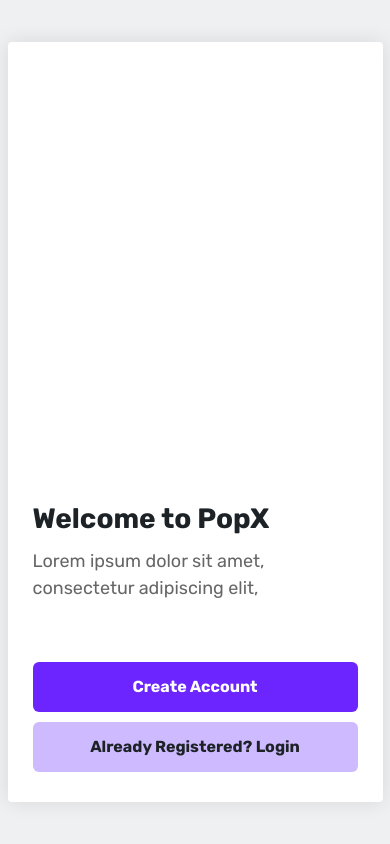
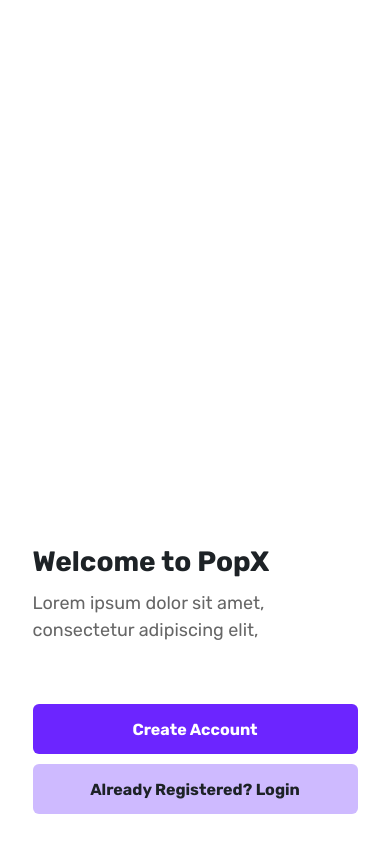
Before and after one commit to Aditibawiskar/popx-assignment-aditi, a React (Vite) app: page / in a window 390 px wide. Built offline with nearby package versions, Linux system fonts and the light colour scheme.

Commit message:
Refactor Container for mobile responsiveness

```diff
--- a/src/components/Container.jsx
+++ b/src/components/Container.jsx
@@ -1,32 +1,16 @@
 import React from 'react';
+import '../styles/form.css'; // Importing the CSS file is crucial
 
 const Container = ({ children }) => {
   return (
-    <div style={{
-      display: 'flex',
-      justifyContent: 'center',
-      alignItems: 'center',
-      minHeight: '100vh',
-      backgroundColor: '#eef0f2', // Grey background for browser
-    }}>
-      {/* This is the CARD that holds your app */}
-      <div style={{
-        width: '100%',
-        // maxWidth: '450px', // FIXED WIDTH: Prevents shrinking/squeezing
-        // minHeight: '667px',
-        width: '375px',
-height: '812px',
-        maxHeight: '90vh', // Fits on screen nicely
-        backgroundColor: '#ffffff',
-        boxShadow: '0px 0px 20px rgba(0,0,0,0.1)',
-        borderRadius: '4px',
-        overflowY: 'auto', // Scroll if content is too long
-        position: 'relative',
-        display: 'flex',
-        flexDirection: 'column'
-      }}>
+    // Replaced inline styles with the "main-wrapper" class
+    <div className="main-wrapper">
+
+      {/* Replaced inline styles with the "app-card" class */}
+      <div className="app-card">
         {children}
       </div>
+
     </div>
   );
 };
--- a/src/pages/SignupPage.jsx
+++ b/src/pages/SignupPage.jsx
@@ -76,7 +76,7 @@ const SignupPage = () => {
           font-size: 16px;
           font-weight: bold;
           cursor: pointer;
-          margin-top: 110px; /* Pushes to bottom */
+          margin-top: 140px; /* Pushes to bottom */
         }
 
         .signup-btn:hover {
--- a/src/styles/form.css
+++ b/src/styles/form.css
@@ -75,6 +75,7 @@ p.description {
   color: #1D2226; /* Dark text */
   font-size: 16px;
   font-weight: medium;
+
 }
 
 /* Grey Button (Login Page) */
@@ -162,3 +163,44 @@ input[type="radio"] {
   height: 20px;
   accent-color: #6C25FF;
 }
+
+/* --- 6. RESPONSIVE CONTAINER LAYOUT --- */
+
+/* The Background (Desktop View) */
+.main-wrapper {
+  display: flex;
+  justify-content: center;
+  align-items: center;
+  min-height: 100vh;
+  background-color: #eef0f2; /* Grey background for desktop */
+}
+
+/* The App Card (Desktop View) */
+.app-card {
+          width: 375px;
+height: 812px;
+  background-color: #ffffff;
+  box-shadow: 0px 0px 20px rgba(0,0,0,0.1);
+  border-radius: 4px;
+  overflow-y: auto;
+  position: relative;
+  display: flex;
+  flex-direction: column;
+}
+
+/* --- MOBILE RESPONSIVENESS --- */
+/* When screen is smaller than 480px (Actual Phones), fill the screen */
+@media (max-width: 480px) {
+  .main-wrapper {
+    background-color: #ffffff;
+    align-items: flex-start; /* Start from top */
+  }
+
+  .app-card {
+    max-width: 100%;
+    max-height: 100%;
+    height: 100vh;
+    box-shadow: none; /* No shadow on real mobile */
+    border-radius: 0;
+  }
+}
```
